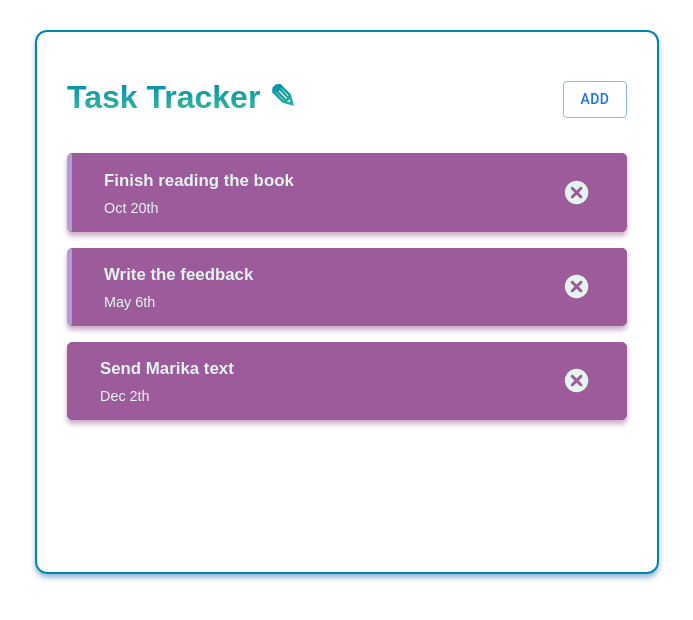
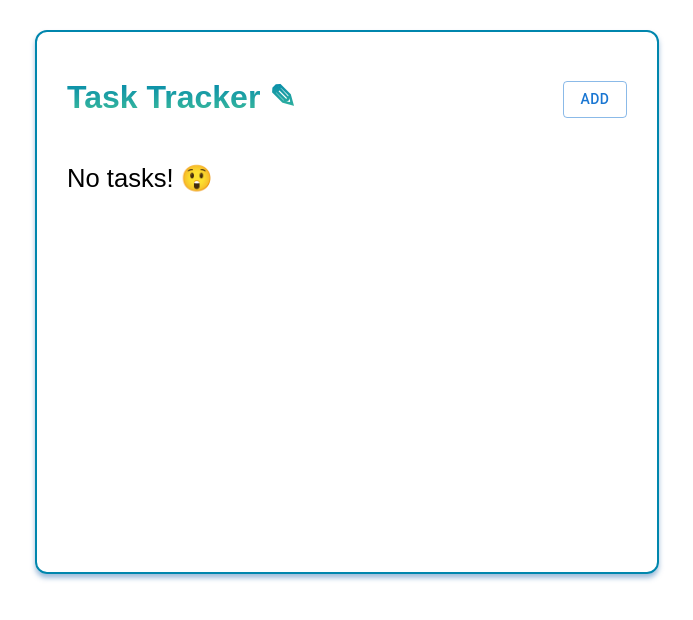
Before and after one commit to elenamarinaki/task-tracker, a React (Create React App) app: page / in a window 1280 px wide. Shown: the top 620 px of the page, without its empty margins (293-986 px from the left). Built offline with nearby package versions, Linux system fonts and the light colour scheme; data requests are answered from the project's data file; a web font is replaced by a local one.

Commit message:
deleting tasks from the fake database

```diff
--- a/db.json
+++ b/db.json
@@ -1,17 +1,3 @@
 {
-  "tasks": [
-    {
-      "id": 1,
-      "text": "Finish reading the book",
-      "day": "Oct 20th",
-      "reminder": true
-    },
-    {
-      "id": 2,
-      "text": "Write the feedback",
-      "day": "May 6th",
-      "reminder": true
-    },
-    { "id": 3, "text": "Send Marika text", "day": "Dec 2th", "reminder": false }
-  ]
+  "tasks": []
 }
--- a/src/App.js
+++ b/src/App.js
@@ -33,7 +33,8 @@ const App = () => {
     setTasks([...tasks, newTask]);
   };
 
-  const deleteTask = (id) => {
+  const deleteTask = async (id) => {
+    await fetch(`http://localhost:5000/tasks/${id}`, { method: `DELETE` });
     console.log('delete', id);
     setTasks(tasks.filter((task) => task.id !== id));
   };
```
